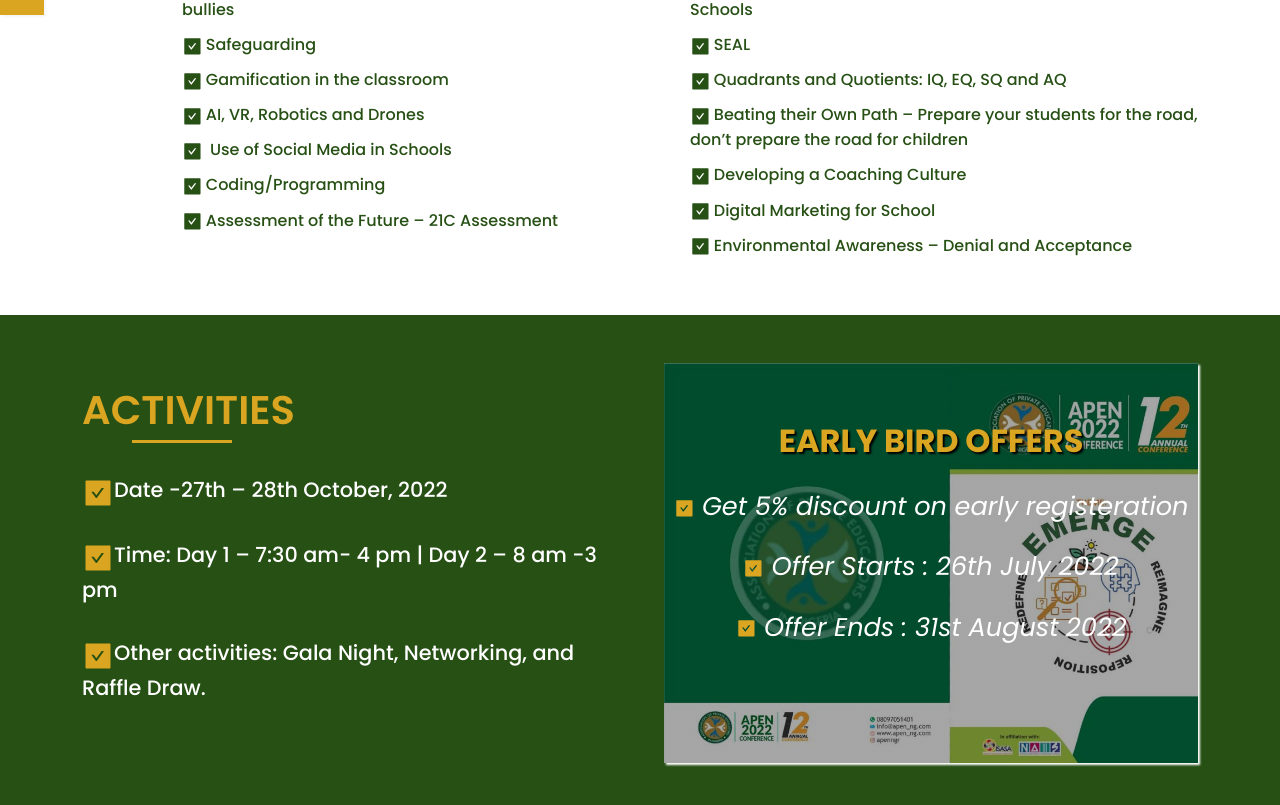
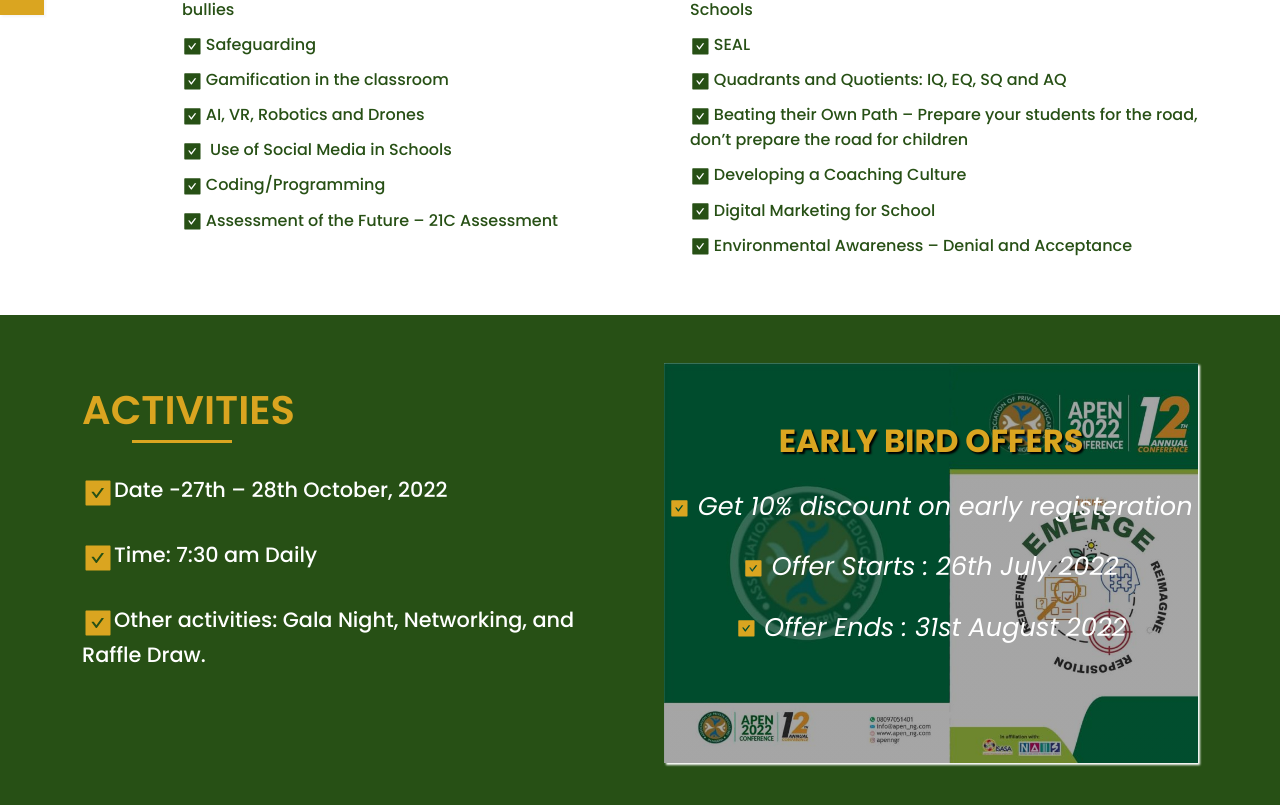
Before and after one commit to Goldenville-Schools/appen-reg, a React (Create React App) app: page /Dashboard in a window 1280 px wide. Shown: the part 785-1590 px from the top of the page. Built offline with nearby package versions, Linux system fonts and the light colour scheme; sample sign-in values are in the browser's storage.

Commit message:
updated discount prices

```diff
--- a/src/components/pages/Dashboard/Dashboard.js
+++ b/src/components/pages/Dashboard/Dashboard.js
@@ -116,7 +116,7 @@ const Dashboard = () => {
                   </div>
                   <div className='reg_content_item'>
                     <AiFillCheckSquare className='icon'/>
-                    <span>Time: Day 1 – 7:30 am- 4 pm  | Day 2 – 8 am -3 pm</span>
+                    <span>Time: 7:30 am Daily</span>
                   </div>
                   <div className='reg_content_item'>
                     <AiFillCheckSquare className='icon'/>
@@ -130,7 +130,7 @@ const Dashboard = () => {
                   <div  className="car_bg">
                    <div className='offer'>
                     <h2>Early Bird offers</h2>
-                    <p> <AiFillCheckSquare className='icon'/> Get 5% discount on early registeration</p>
+                    <p> <AiFillCheckSquare className='icon'/> Get 10% discount on early registeration</p>
                     <p> <AiFillCheckSquare className='icon'/> Offer Starts : 26th  July 2022 </p>
                     <p> <AiFillCheckSquare className='icon'/> Offer Ends : 31st  August 2022 </p>
                    </div>
--- a/src/components/pages/GrpOnline/GroupOnline.js
+++ b/src/components/pages/GrpOnline/GroupOnline.js
@@ -92,7 +92,7 @@ const handleSubmit=(e)=>{
   e.preventDefault();
   if (attendeesForm.length === 4 || attendeesForm.length < 4){
     console.log('Keep Adding');
-    const amount = calcAmount(groupFormField, attendeesForm, 190000)
+    const amount = calcAmount(groupFormField, attendeesForm, 180000)
     console.log(amount);
     window.location = '/Payment'
   }else{
--- a/src/components/pages/GrpPhy/GroupPhy.js
+++ b/src/components/pages/GrpPhy/GroupPhy.js
@@ -89,7 +89,7 @@ const GroupPhy = () => {
 ////Add An onsubmit eevent to the form
 const handleSubmit =(e)=>{
   e.preventDefault();
-  const amount = calcAmount(groupForm, attendeesForm, 76000)
+  const amount = calcAmount(groupForm, attendeesForm, 72000)
   console.log(amount);
   // localStorage.setItem('GroupPhysicalGroupDetails', JSON.stringify({...groupForm}))
   // localStorage.setItem('GroupPhysicalAttendeeDetails', JSON.stringify( attendeesForm ))
--- a/src/components/pages/IndiviOnline/IndiviOnline.js
+++ b/src/components/pages/IndiviOnline/IndiviOnline.js
@@ -48,7 +48,7 @@ const IndiviOnline = () => {
   const submitHandler =(e)=>{
     e.preventDefault()
 
-    const amount = calcAmount(form, [], 57000)
+    const amount = calcAmount(form, [], 54000)
     console.log(amount);
     // localStorage.setItem('IndividualOnlineDetails', JSON.stringify([{...form}]))
     window.location = "/Payment"
--- a/src/components/pages/IndiviPhysical/IndiviPhy.js
+++ b/src/components/pages/IndiviPhysical/IndiviPhy.js
@@ -60,7 +60,7 @@ const IndiviPhy = () => {
  const submitHandler =(e)=>{
   e.preventDefault()
 
-  const amount = calcAmount(formField, [], 76000)
+  const amount = calcAmount(formField, [], 72000)
   console.log(amount);
   // localStorage.setItem('IndividualPhysicalDetails', JSON.stringify([{...formField}]))
   window.location = "/Payment"
--- a/src/util/calcAmount.js
+++ b/src/util/calcAmount.js
@@ -10,7 +10,7 @@ const calcAmount = (form, delegates, baseAmount) => {
     if (form.delegates.length > 4) {
 
         const totalAmount = form.delegates.length * baseAmount
-        const percentage = totalAmount * 0.05
+        const percentage = totalAmount * 0.1
         // for (let i = 5; i <= form.delegates.length; i++) {
         //     amount += percentage
         // }
```
